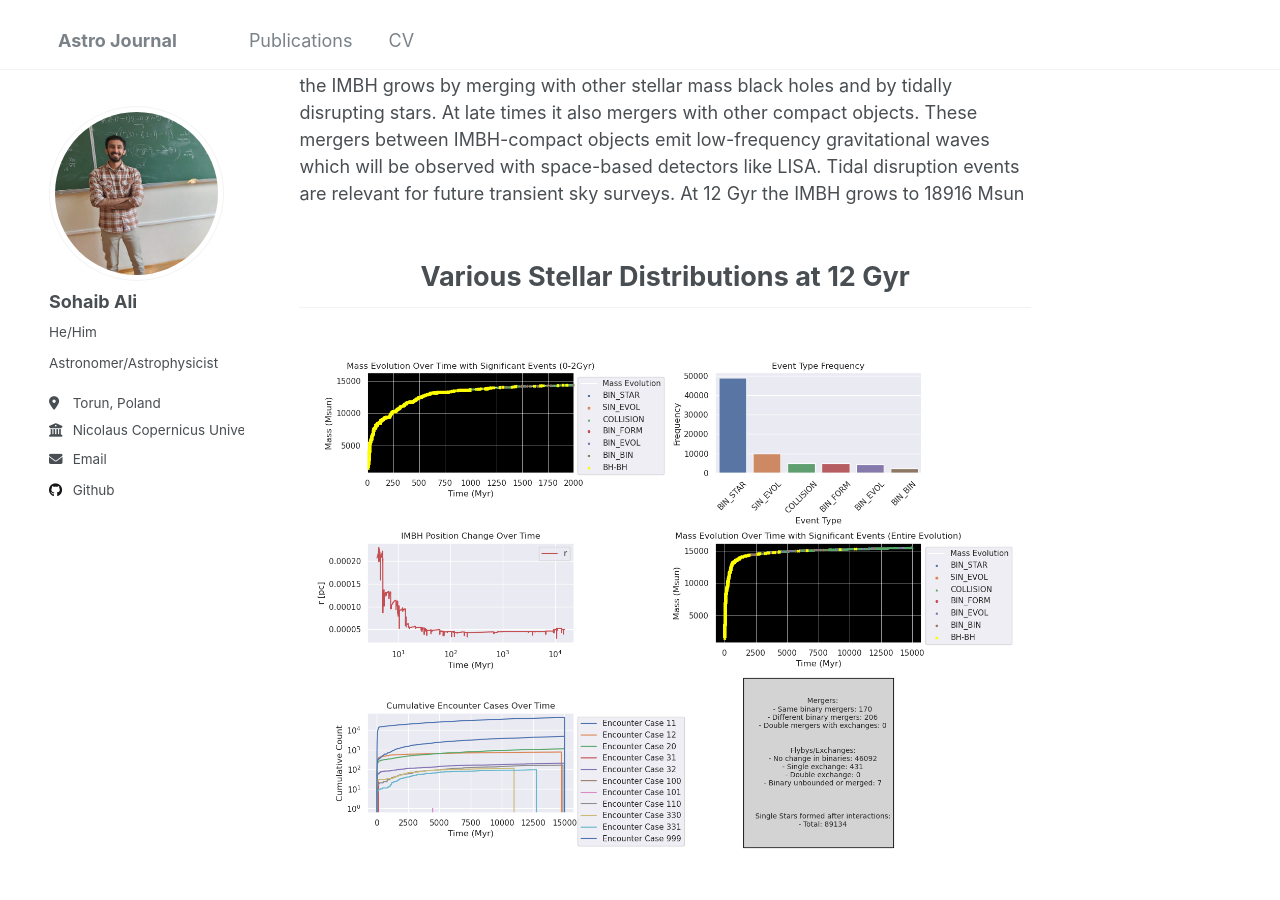
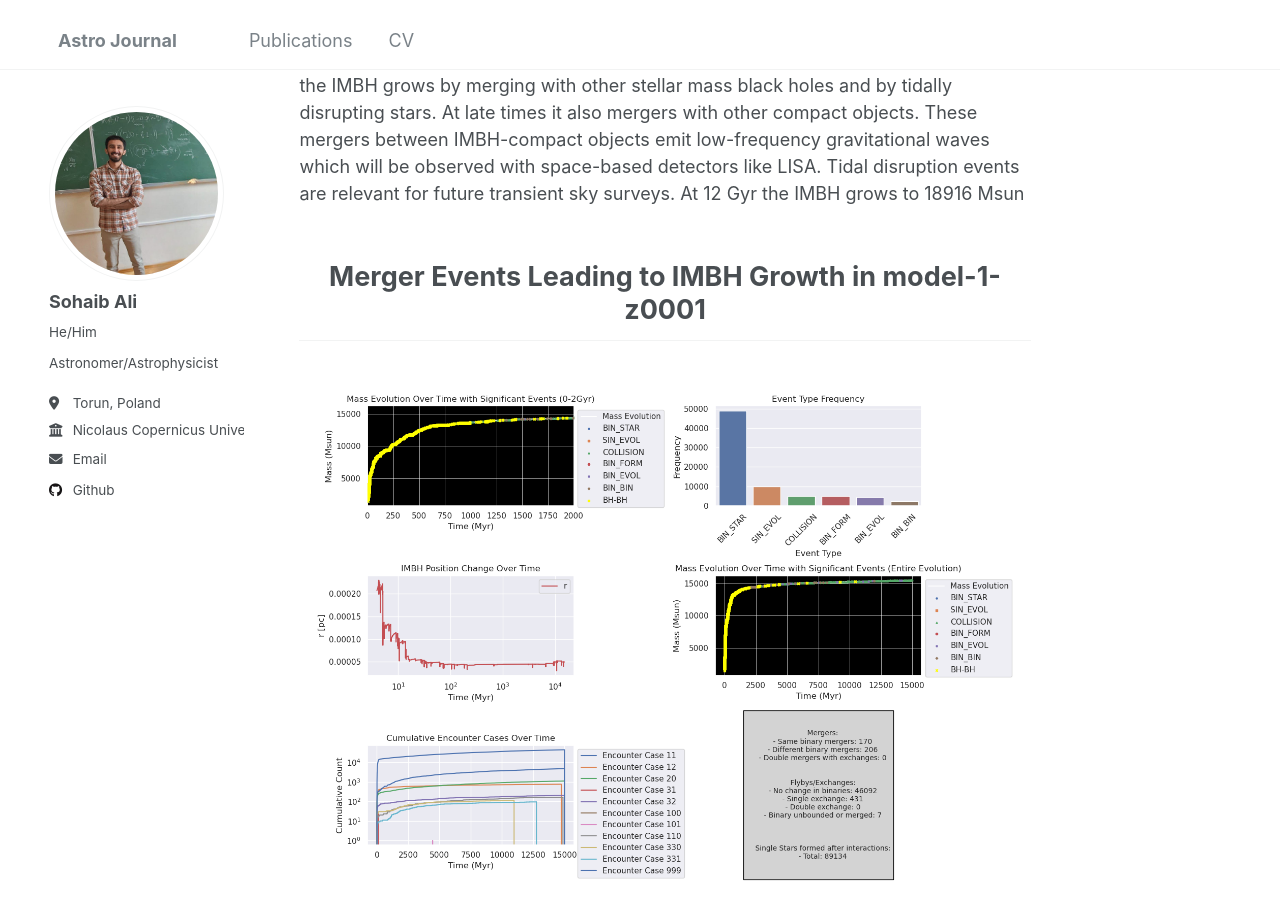
Before and after one commit to nebula-navigator/nebula-navigator.github.io, a Jekyll site: the page built from _publications/growth-black-holes.md, in a window 1280 px wide and 900 px high, scrolled down 880 px. Built offline with Jekyll 4.4.1, drawn with Linux system fonts in a browser that asks for light colours.

Commit message:
Update growth-black-holes.md

```diff
--- a/_publications/growth-black-holes.md
+++ b/_publications/growth-black-holes.md
@@ -32,7 +32,7 @@ Our research finds that in globular clusters with initial densities of the order
 
 
 
-<h2 style="text-align: center; font-size: 1.5em; font-weight: bold; margin-bottom: 5px;">Various Stellar Distributions at 12 Gyr</h2>
+<h2 style="text-align: center; font-size: 1.5em; font-weight: bold; margin-bottom: 5px;">Merger Events Leading to IMBH Growth in model-1-z0001</h2>
 <div style="display: flex; flex-direction: column; align-items: center; margin: 10px;">
     <figure style="text-align: center; flex: 1; max-width: 100%;">
         <img src="/images/Figure1.png" alt="Phase-folded lightcurve from Tarleton" style="width: 100%; max-width: 1800px; height: auto;"/>
```
